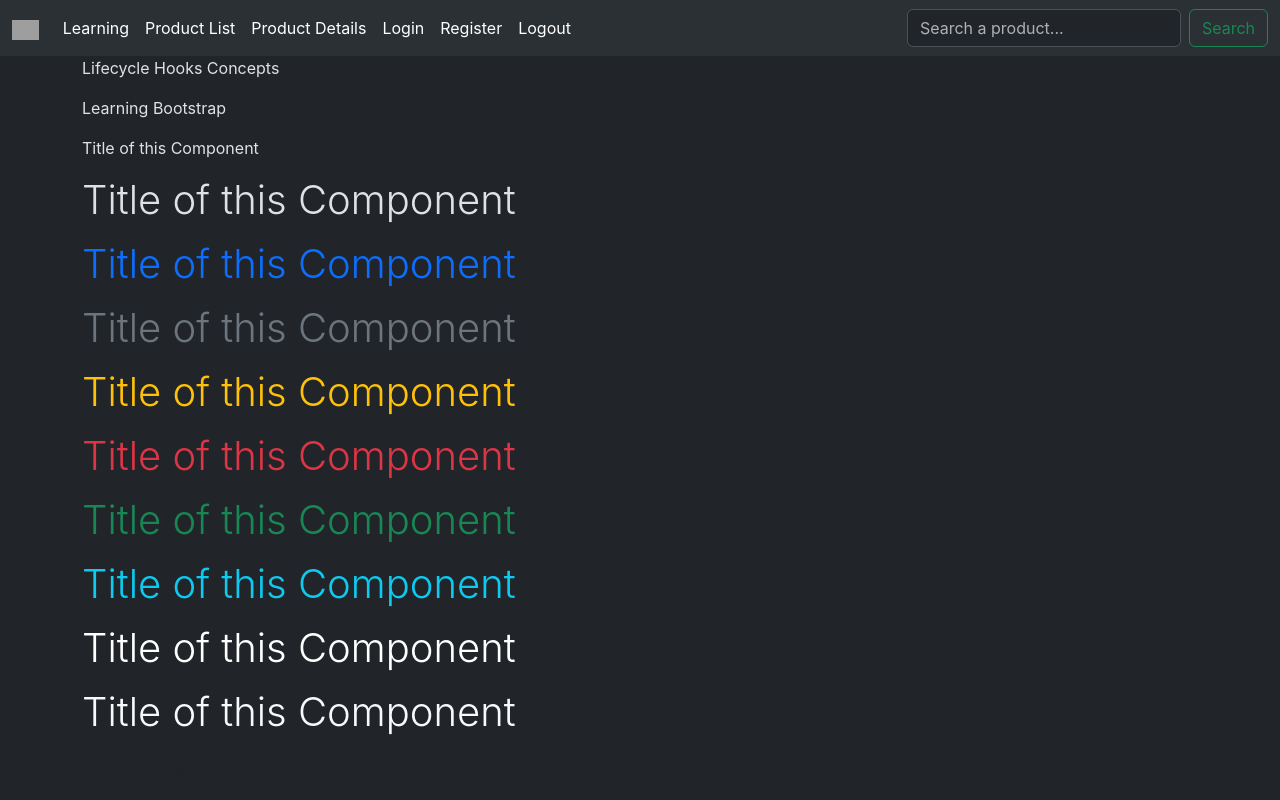
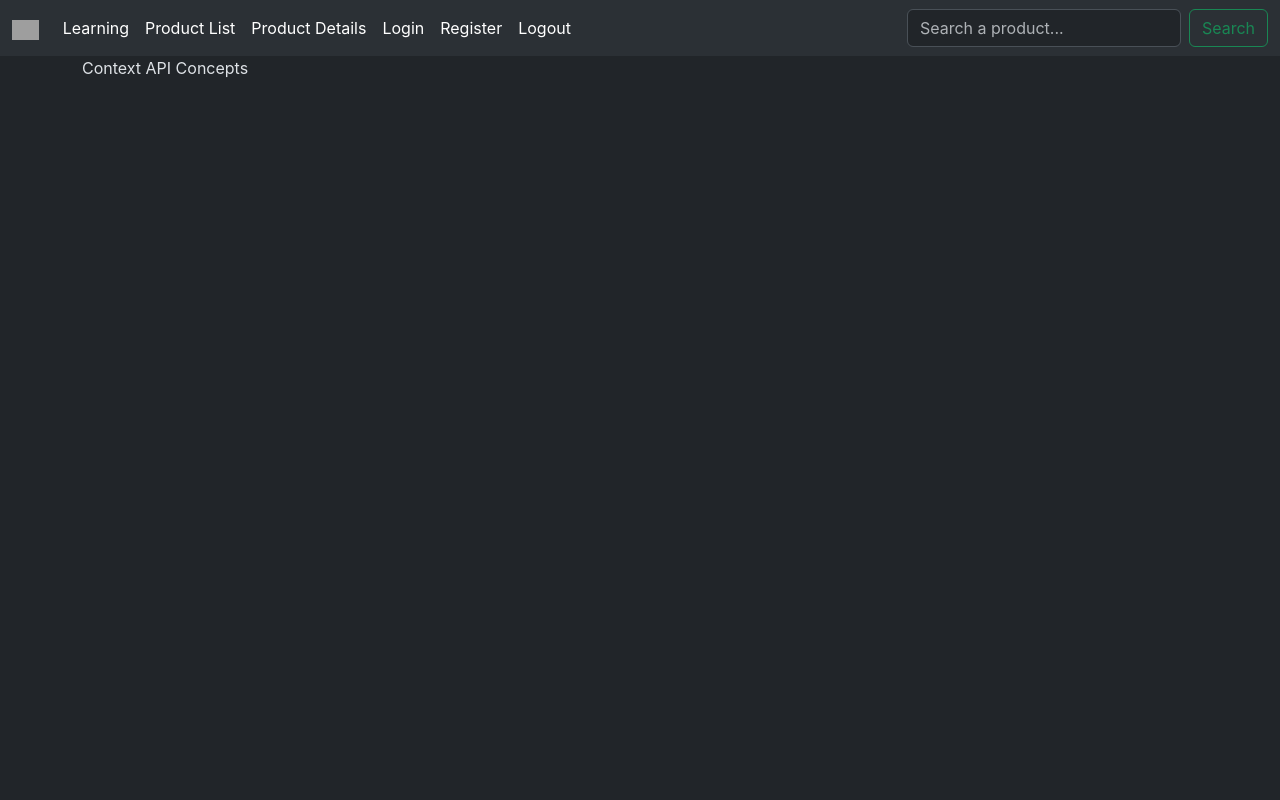
Before and after one commit to vamandeshmukh/deloitte-react-app-6-mar-2024, a React (Create React App) app: page /learning in a window 1280 px wide. Shown: the top 800 px of the page. Built offline with nearby package versions, Linux system fonts and the light colour scheme; grey boxes are pictures that could not be loaded.

Commit message:
react routes and other stuff

```diff
--- a/src/components/CompConcepts.js
+++ b/src/components/CompConcepts.js
@@ -1,16 +1,30 @@
-import BootstrapLearning from "./BootstrapLearning";
 
 const CompConcepts = () => {
 
     return (
         <>
-            <p>Lifecycle Hooks Concepts</p>
-            <BootstrapLearning />
+            <p>Context API Concepts</p>
+
         </>
     );
 }
 
 export default CompConcepts;
+
+
+// import BootstrapLearning from "./BootstrapLearning";
+
+// const CompConcepts = () => {
+
+//     return (
+//         <>
+//             <p>Lifecycle Hooks Concepts</p>
+//             <BootstrapLearning />
+//         </>
+//     );
+// }
+
+// export default CompConcepts;
 
 
 
--- a/src/components/MenuBar.js
+++ b/src/components/MenuBar.js
@@ -5,7 +5,7 @@ const MenuBar = () => {
     return (
         <nav className="navbar navbar-expand-lg bg-body-tertiary">
             <div className="container-fluid">
-                <Link className="navbar-brand" to="home" >
+                <Link className="navbar-brand" to="" >
                     <img height="20px" title="Home"
                         src="https://upload.wikimedia.org/wikipedia/commons/thumb/6/6e/Deloitte-logo-black.svg/1280px-Deloitte-logo-black.svg.png"
                         alt="deloitte logo" />
```
Also changed, not shown: src/components/context/ThemeButton.js (added, +8 -0 lines), src/components/context/ThemeContext.js (added, +12 -0 lines), src/components/context/ThemedComponent.js (added, +10 -0 lines).
